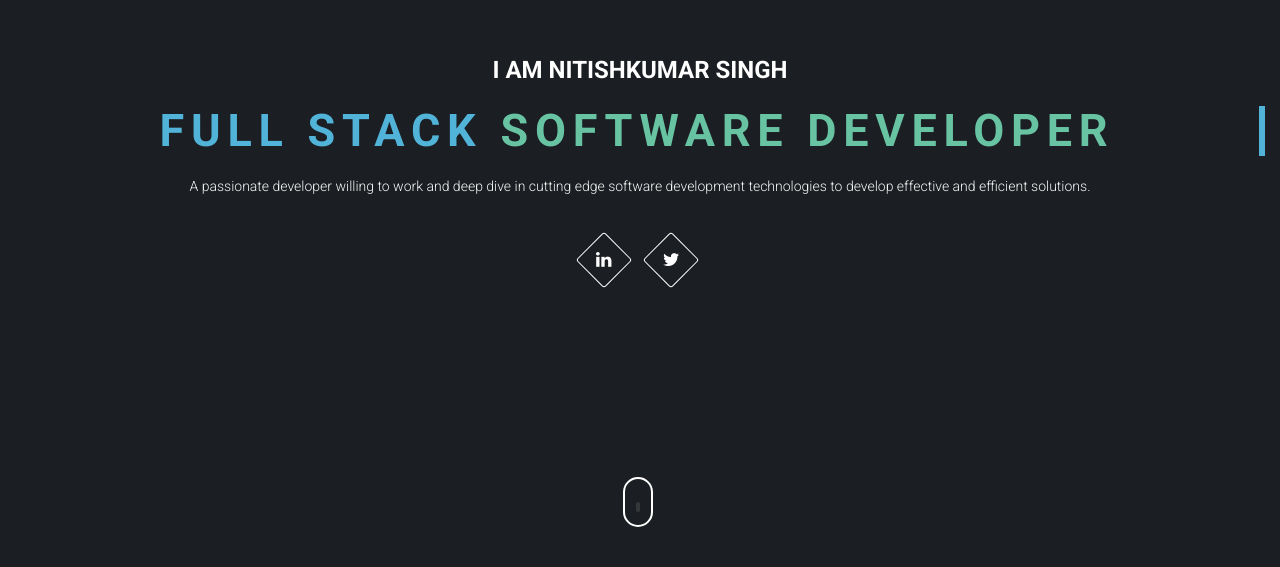
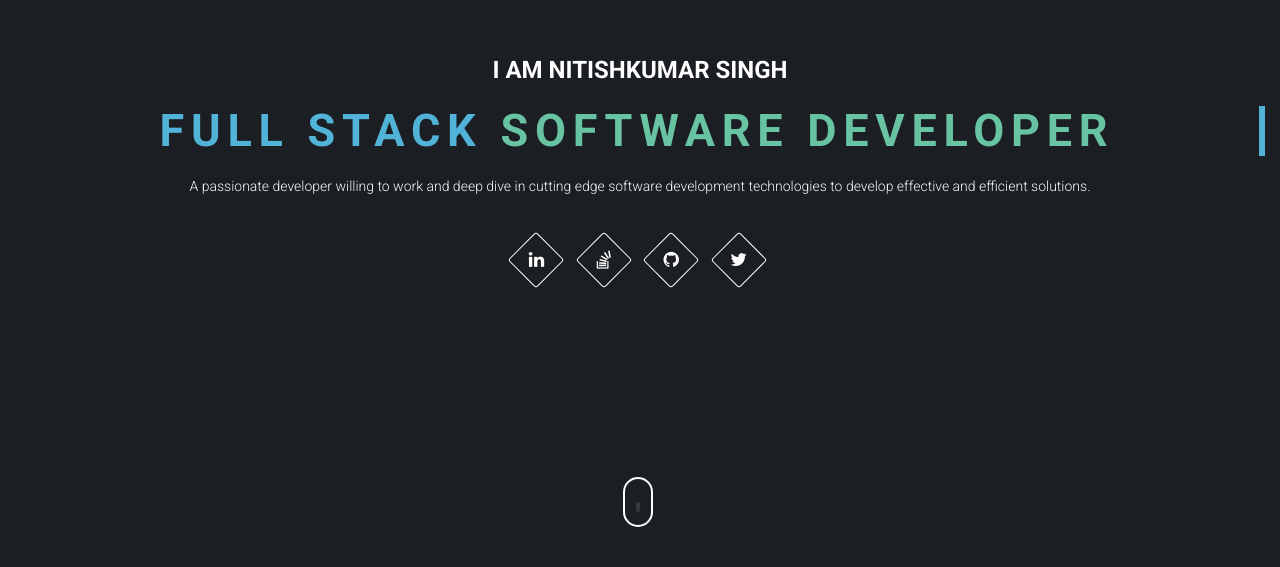
Before and after one commit to nitishkumar71/Resume, a plain HTML site: page index.html in a window 1280 px wide. Shown: the part 233-800 px from the top of the page. Drawn offline with Linux system fonts and the light colour scheme.

Commit message:
included stackoverflow & gihub

```diff
--- a/index.html
+++ b/index.html
@@ -72,6 +72,16 @@
           <li>
             <a href="https://www.linkedin.com/in/nitishkumarsingh71" target="blank">
               <i class="fa fa-linkedin"></i>
+            </a>
+          </li>
+           <li>
+            <a href="https://stackoverflow.com/users/1825578/nitishkumar-singh" target="blank">
+              <i class="fa fa-stack-overflow"></i>
+            </a>
+          </li>
+           <li>
+            <a href="https://github.com/nitishkumar71" target="blank">
+              <i class="fa fa-github"></i>
             </a>
           </li>
           <li>
```
